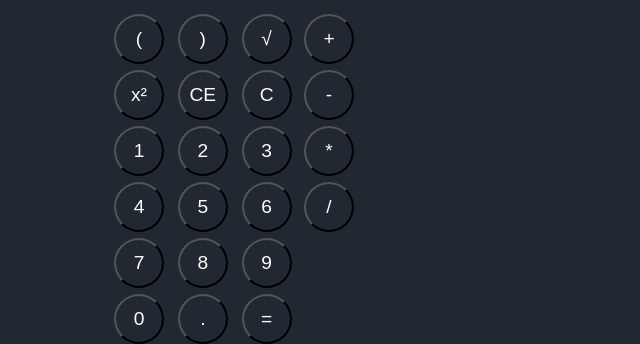
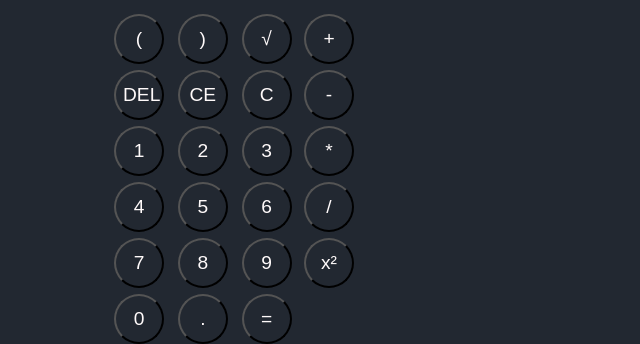
Before and after one commit to JohanAugustsson/Calculator, a plain HTML site: page index.html in a window 1280 px wide. Shown: the part 190-534 px from the top of the page, 319-959 px from the left. Drawn offline with nearby package versions, Linux system fonts and the light colour scheme.

```diff
--- a/index.html
+++ b/index.html
@@ -27,7 +27,8 @@
           <button @click='(e)=>{digit(e,"(")}'>(</button>
           <button @click='(e)=>{digit(e,")")}'>)</button>
           <button @click='(e)=>{digit(e,"√")}'>√</button>
-          <button @click='(e)=>{digit(e,"²")}'>x²</button>
+
+          <button @click='removeValue'>DEL</button>
           <button @click='reset'>CE</button>
           <button @click='resetHistory'>C</button>
 
@@ -64,7 +65,8 @@
         <button @click='(e)=>{digit(e,"-")}'>-</button>
         <button @click='(e)=>{digit(e,"*")}'>*</button>
         <button @click='(e)=>{digit(e,"/")}'>/</button>
-        <button v-show="result>0">>0</button>
+        <button @click='(e)=>{digit(e,"²")}'>x²</button>
+        <!-- <button v-show="result>0">>0</button> -->
       </div>
 
       <ul class="histList">
--- a/js/index.js
+++ b/js/index.js
@@ -69,6 +69,11 @@ let loadObjects=()=>{
         }
         this.history.push(historyObj)
         this.currentCalc ="";
+      },
+      removeValue: function(event){
+        let current = this.currentValue
+        let length  = current.length;
+        this.currentValue = current.substring(0,length - 1)
       },
       checkKey: function(event,strCode,str){
         //console.log(event.keyCode);
@@ -268,7 +273,6 @@ let convertToPolishArray=(str,history)=>{
 
 //---------------- Konverterar en sträng till en lång array ------------------>>
 let convertStringToArray=(str,history)=>{
-  console.log(str);
   let currentValue="";
   let newList = [];
   for(let i =0; i< str.length;i++){
```
